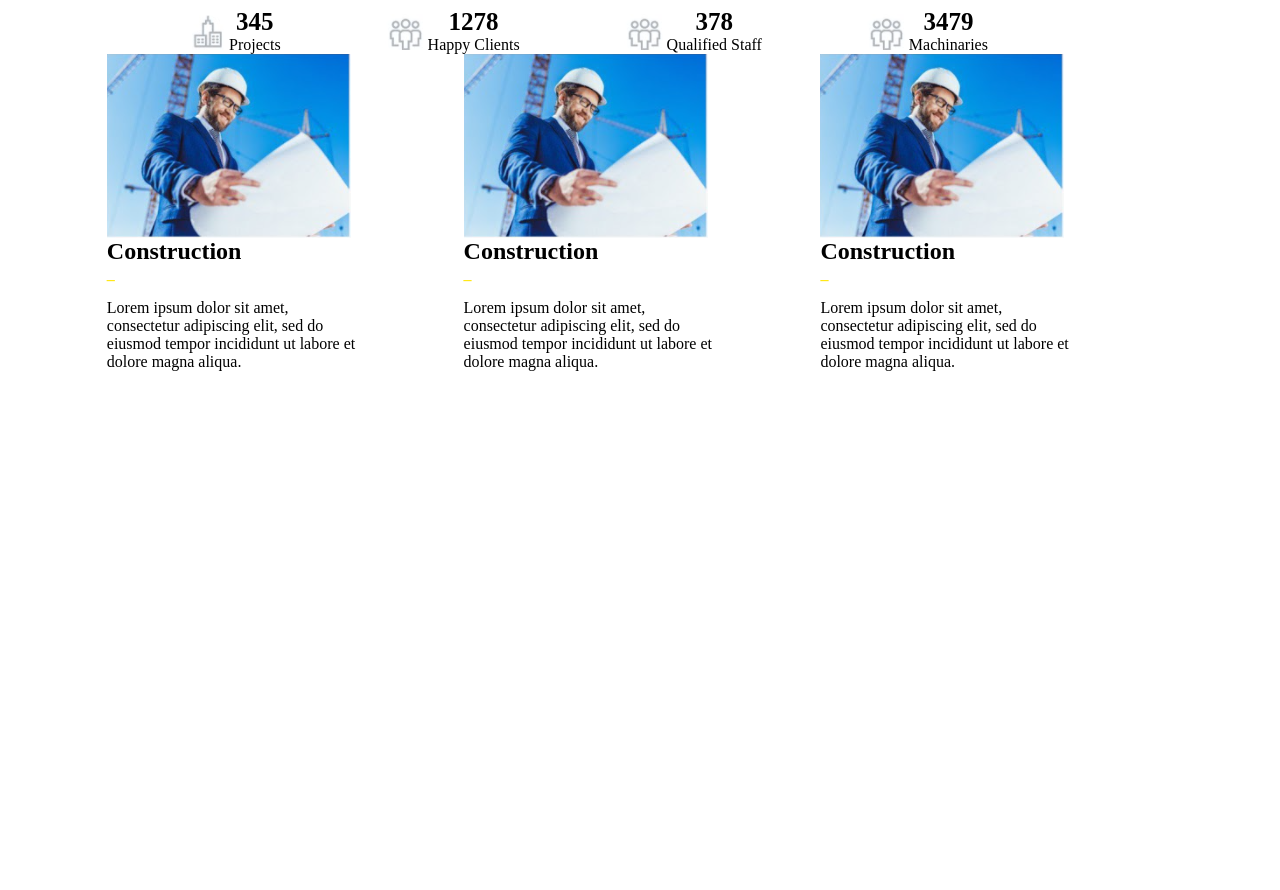
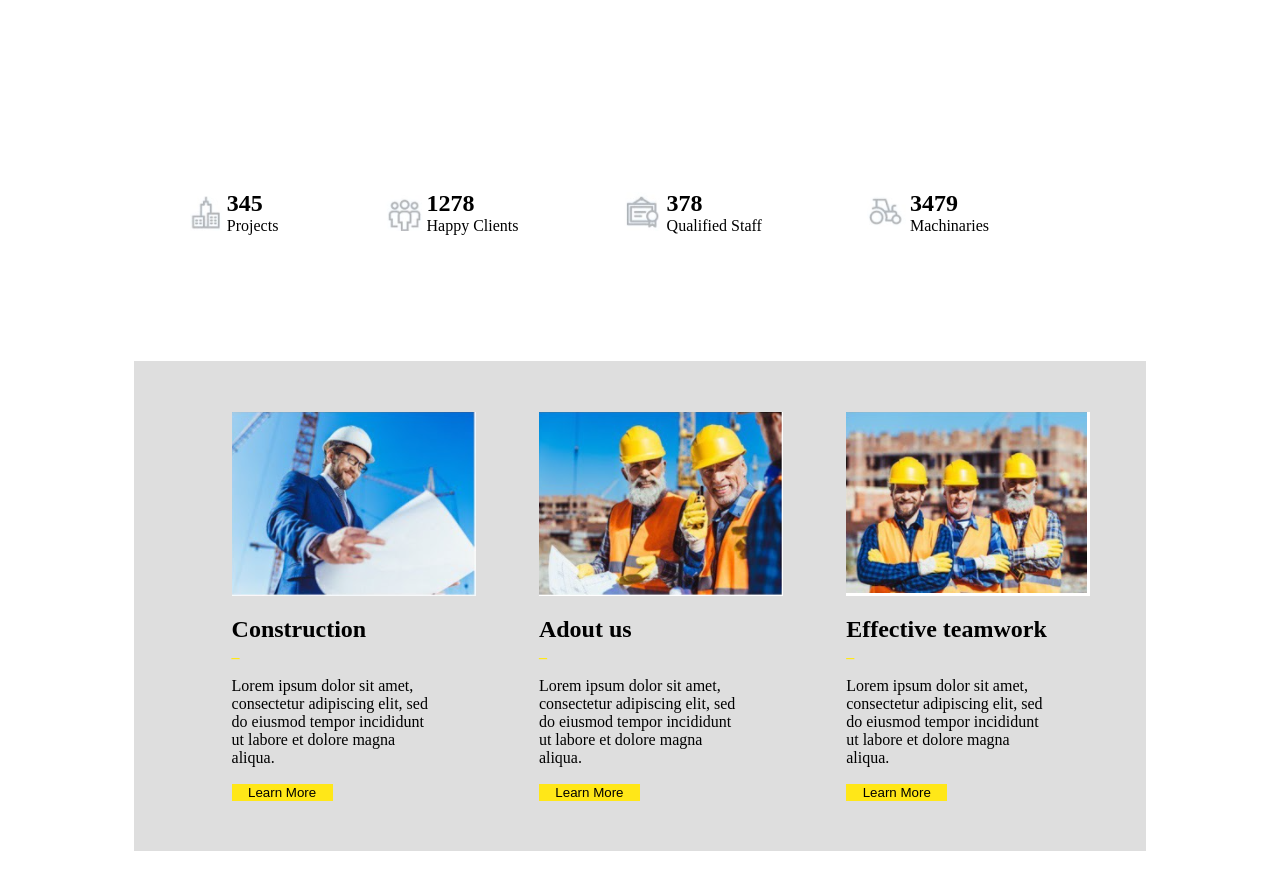
Before and after one commit to BikovIv/praktikum-2020, a plain HTML site: page index.html in a window 1280 px wide. Before the commit the page ends 800 px from the top, so only its background shows below. Drawn offline with Linux system fonts and the light colour scheme.

Commit message:
Second commit

```diff
--- a/index.html
+++ b/index.html
@@ -24,7 +24,7 @@
 	</div>
 
 	<div class="statistic-part">
-		<img src="images/img-people.png">
+		<img src="images/img-doc.png">
 		<div class="labels">
 			<label class="label-numbers">378</label> </br>
 			<label>Qualified Staff</label>
@@ -32,7 +32,7 @@
 	</div>
 
 	<div class="statistic-part">
-		<img src="images/img-people.png">
+		<img src="images/img-machine.png">
 		<div class="labels">
 			<label class="label-numbers">3479</label> </br>
 			<label>Machinaries</label>
@@ -48,24 +48,27 @@
 			<p class="slash">_</p>
 			<p class="grid-text">Lorem ipsum dolor sit amet, consectetur adipiscing elit, sed do eiusmod tempor incididunt ut labore et dolore magna aliqua.</p>
 		</div>
+		<button class="grid-part-button	">Learn More</button>
 	</div>
 
 	<div class="grid-part">
-		<img src="images/img-worker.png" class="grid-image">
+		<img src="images/img-workers.png" class="grid-image">
 		<div class="labels">
-			<h2 class="grid-headings">Construction</h2>
+			<h2 class="grid-headings">Adout us</h2>
 			<p class="slash">_</p>
 			<p class="grid-text">Lorem ipsum dolor sit amet, consectetur adipiscing elit, sed do eiusmod tempor incididunt ut labore et dolore magna aliqua.</p>
 		</div>
+		<button class="grid-part-button">Learn More</button>
 	</div>
 
 	<div class="grid-part">
-		<img src="images/img-worker.png" class="grid-image">
+		<img src="images/img-team.png" class="grid-image">
 		<div class="labels">
-			<h2 class="grid-headings">Construction</h2>
+			<h2 class="grid-headings">Effective teamwork</h2>
 			<p class="slash">_</p>
 			<p class="grid-text">Lorem ipsum dolor sit amet, consectetur adipiscing elit, sed do eiusmod tempor incididunt ut labore et dolore magna aliqua.</p>
 		</div>
+		<button class="grid-part-button">Learn More</button>
 	</div>
 
 
--- a/styles/style.css
+++ b/styles/style.css
@@ -1,28 +1,36 @@
 .statistics-container{
 	text-align: center;
+	margin-top: 15%;
+	margin-right: 10%;
+    margin-left: 10%;
 }
 
 .statistic-part{
 	display: inline-block;
-	padding-right: 100px;
+	padding-right: 10%;
 }
 
 .labels{
 	display: inline-block;
+	text-align: left;
 }
 
 .label-numbers{
-	font-size: 25px;
+	font-size: 1.5rem;
 	font-weight: bold;
+
 }
 
 .grid{
 	text-align: center;
+	background-color: #dedede;
+	margin: 10%;
 }
 .grid-part{
 		display: inline-block;
 	    width: 20%;
-	    padding-right: 100px;
+	    text-align: left;
+	    margin: 5%;
 }
 
 .grid-image{
@@ -43,5 +51,16 @@
 
 .grid-headings{
 	text-align: left;
-	margin:0;
+	margin-top: 10%;
+    margin-right: 0%;
+    margin-bottom: 0%;
+    margin-left: 0%;
 }
+
+.grid-part-button{
+	background-color: #ffe718;
+	height: 1%;
+	width: 50%;
+	border: none;
+
+}
```
